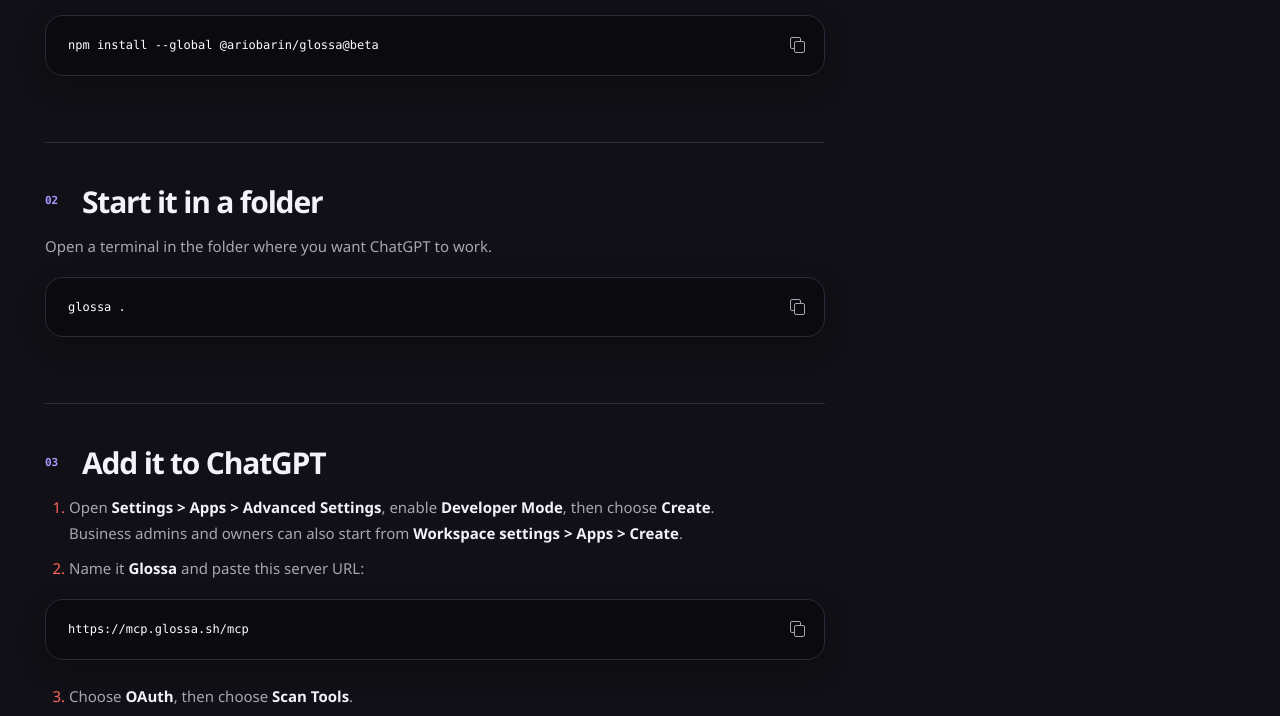
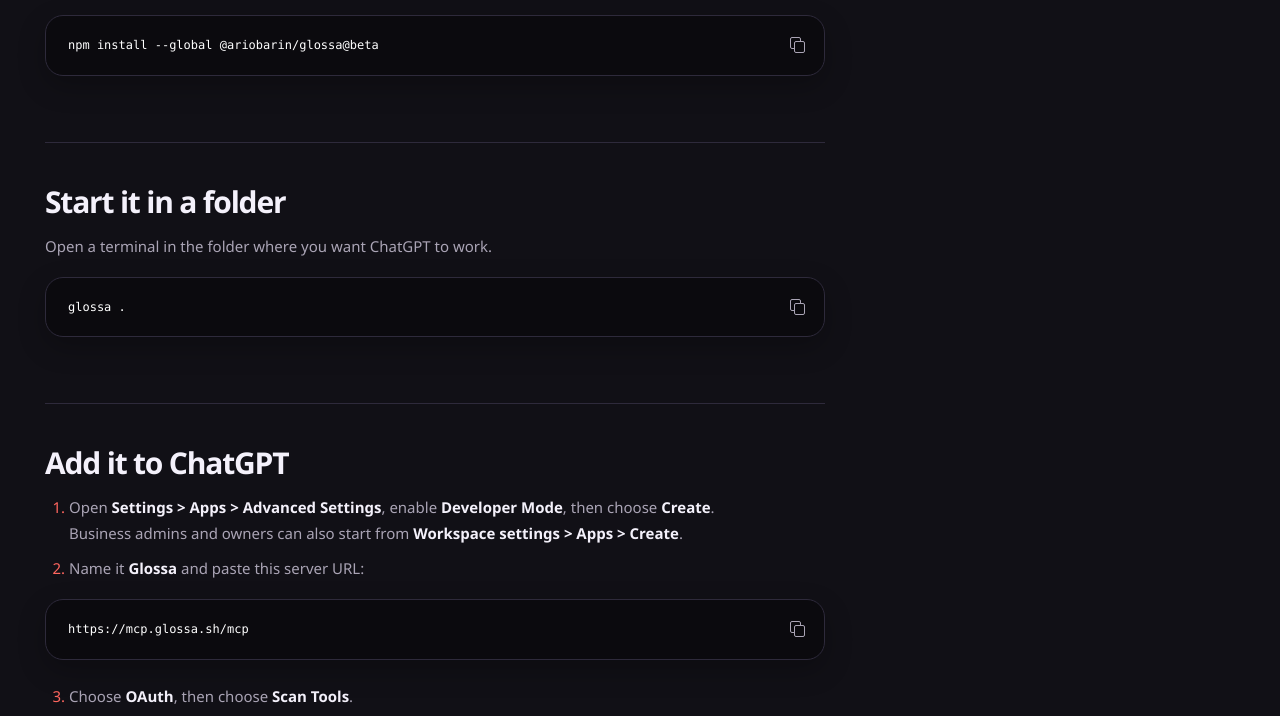
Before and after one commit to ariobarin/glossa, a website: page site/docs/quickstart.html in a window 1280 px wide. Shown: the part 626-1342 px from the top of the page. Drawn offline with Linux system fonts and the light colour scheme.

Commit message:
remove decorative quickstart numbering

```diff
--- a/scripts/build-docs.mjs
+++ b/scripts/build-docs.mjs
@@ -140,7 +140,6 @@ function renderPage(page, slug) {
   const body = groupSections(renderedBody);
   const sectionNavigation = renderSectionNavigation(renderedBody);
   const connection = slug === "quickstart" ? renderConnection() : "";
-  const pageClass = `doc-${slug.replaceAll("/", "-")}`;
 
   return `<!doctype html>
 <html lang="en">
@@ -154,7 +153,7 @@ function renderPage(page, slug) {
     <link rel="stylesheet" href="/styles.css?v=36" />
     <script src="/copy.js?v=3" defer></script>
   </head>
-  <body class="docs-shell ${pageClass}">
+  <body class="docs-shell">
     <!-- Generated from ${slug}.md. Run npm run docs:build after editing Markdown. -->
     <header class="site-header page-width">
       <a class="brand" href="/" aria-label="Glossa home">
--- a/site/docs/quickstart.html
+++ b/site/docs/quickstart.html
@@ -10,7 +10,7 @@
     <link rel="stylesheet" href="/styles.css?v=36" />
     <script src="/copy.js?v=3" defer></script>
   </head>
-  <body class="docs-shell doc-quickstart">
+  <body class="docs-shell">
     <!-- Generated from quickstart.md. Run npm run docs:build after editing Markdown. -->
     <header class="site-header page-width">
       <a class="brand" href="/" aria-label="Glossa home">
--- a/site/styles.css
+++ b/site/styles.css
@@ -426,26 +426,6 @@ p {
   color: var(--coral);
 }
 
-.doc-quickstart .docs-content {
-  counter-reset: quickstart-step;
-}
-
-.doc-quickstart .doc-section h2 {
-  display: flex;
-  align-items: center;
-  gap: 13px;
-  counter-increment: quickstart-step;
-}
-
-.doc-quickstart .doc-section h2::before {
-  content: counter(quickstart-step, decimal-leading-zero);
-  flex: 0 0 24px;
-  color: var(--purple-readable);
-  font-family: var(--mono);
-  font-size: 11px;
-  letter-spacing: 0;
-}
-
 .code-block {
   position: relative;
   overflow: visible;
```
Also changed, not shown: site/docs/security.html (+1 -1 lines), site/docs/why.html (+1 -1 lines).
